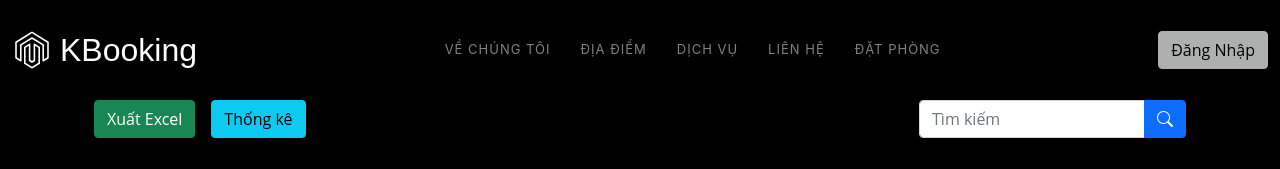
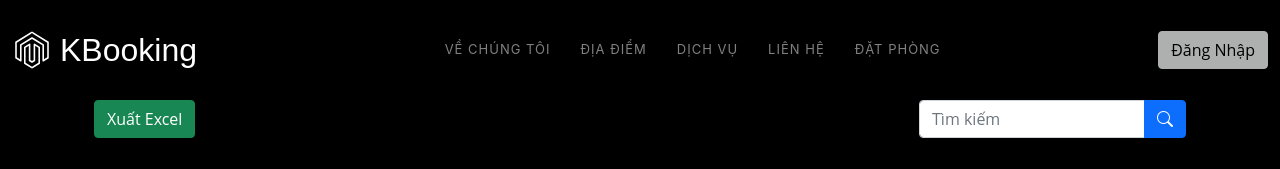
Before and after one commit to hquannn/hotel-booking, an Angular app in the folder client/: page /ManageRoomBook in a window 1280 px wide. Shown: the top 169 px of the page. Built offline with nearby package versions, Linux system fonts and the light colour scheme; no server answers.

Commit message:
edit manage roombook

```diff
--- a/client/src/app/manage-room-book/manage-room-book.component.html
+++ b/client/src/app/manage-room-book/manage-room-book.component.html
@@ -2,7 +2,7 @@
   <div class="row mt-2 mb-3 d-flex justify-content-end">
     <div class="col text-start float-start">
       <button class="btn btn-success" (click)="exportToExcel()">Xuất Excel</button>
-      <button class="btn btn-info ms-3" >Thống kê</button>
+
     </div>
     <div class="col-3 ps-0 ms-0">
       <div class="input-group mb-3">
```
